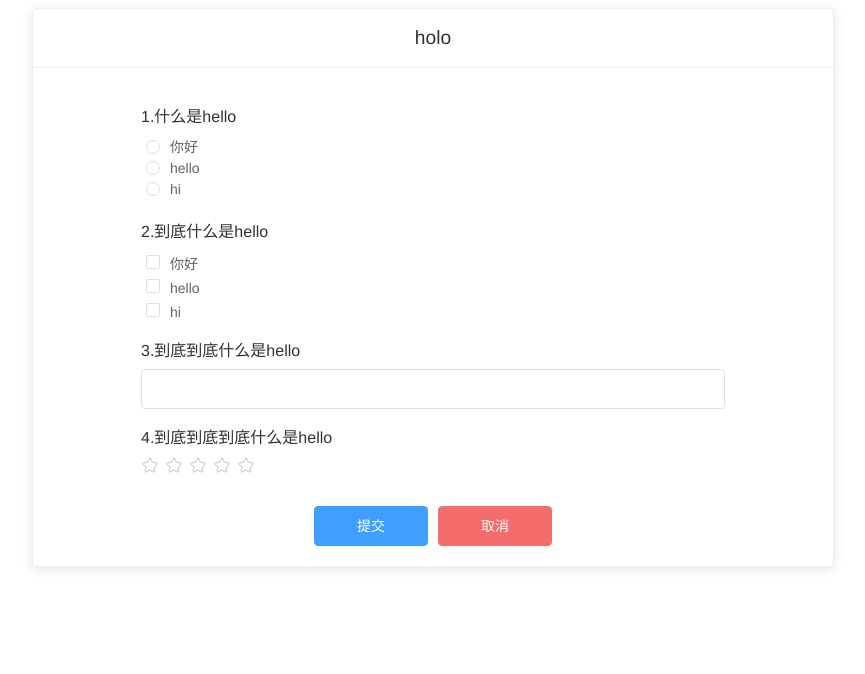
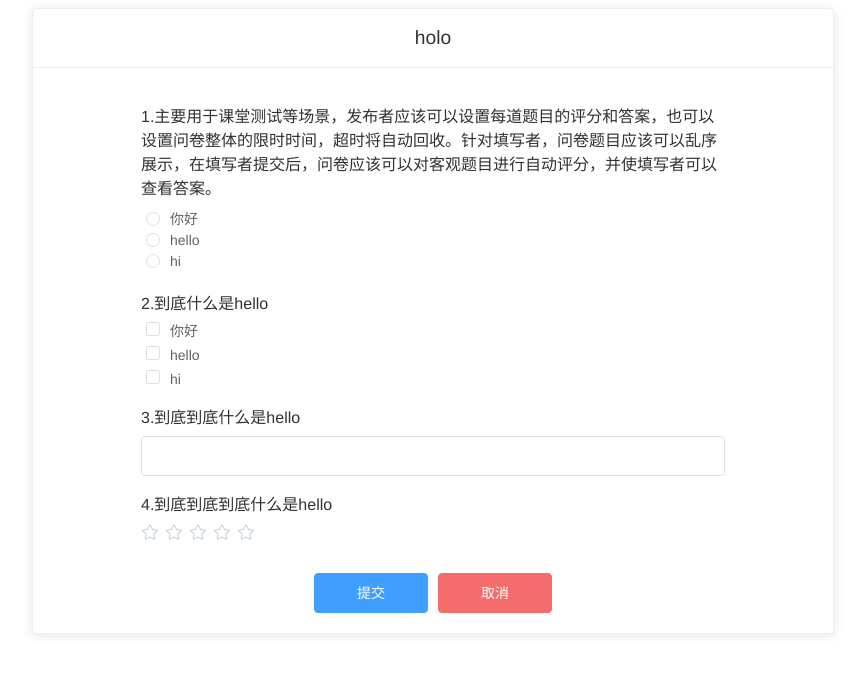
Before and after one commit to AnonymousCodeGods/2021_Summer_Project, a Vue app in the folder front-end/: page /collectingQuestionnaire in a window 1280 px wide. Shown: the top 674 px of the page, without its empty margins (207-1072 px from the left). Built offline with nearby package versions, Linux system fonts and the light colour scheme; what vue-cookies would draw is missing.

Commit message:
填写问卷界面预览1.01

```diff
--- a/front-end/src/views/CollectingQuestionnaire.vue
+++ b/front-end/src/views/CollectingQuestionnaire.vue
@@ -7,7 +7,7 @@
       <div v-for="item in que.QList"
            :key="item.id" style="margin: 15px">
         <div v-if="item.type===0">
-          <div style="margin-left: 10%;margin-bottom:8px;text-align: start;">
+          <div class="queLabel">
             {{item.id+1}}.{{item.title}}
           </div>
           <div style="margin-left: 10%;margin-right: 10%">
@@ -24,7 +24,7 @@
           </div>
         </div>
         <div v-if="item.type===1">
-          <div style="margin-left: 10%;margin-bottom:13px;text-align: start;">
+          <div class="queLabel">
             {{item.id+1}}.{{item.title}}
           </div>
           <div style="margin-left: 10%;margin-right: 10%">
@@ -41,7 +41,7 @@
           </div>
         </div>
         <div v-if="item.type===2">
-          <div style="margin-left: 10%;margin-bottom:8px;text-align: start;">
+          <div class="queLabel">
             {{item.id+1}}.{{item.title}}
           </div>
           <div style="margin: 7px 10%;">
@@ -52,7 +52,7 @@
           <div style="margin-left: 10%;margin-bottom:8px;text-align: start;">
             {{item.id+1}}.{{item.title}}
           </div>
-          <div style="margin-left: 10%;margin-right: 10%;display: flex;align-items: flex-start;">
+          <div class="queLabel">
             <el-rate
                 v-model="item.rating"
                 :colors="colors">
@@ -79,7 +79,9 @@
           QList:[{
             id:0,
             type:0,
-            title:"什么是hello",
+            title:"主要用于课堂测试等场景，发布者应该可以设置每道题目的评分和答案，也可以设置问" +
+                "卷整体的限时时间，超时将自动回收。针对填写者，问卷题目应该可以乱序展示，在填写者" +
+                "提交后，问卷应该可以对客观题目进行自动评分，并使填写者可以查看答案。",
             options:[{
               id:0,
               text:"你好"
@@ -128,3 +130,12 @@
     }
   }
 </script>
+
+<style>
+.queLabel {
+  margin-left: 10%;
+  margin-bottom: 8px;
+  margin-right: 10%;
+  text-align: start;
+}
+</style>
```
